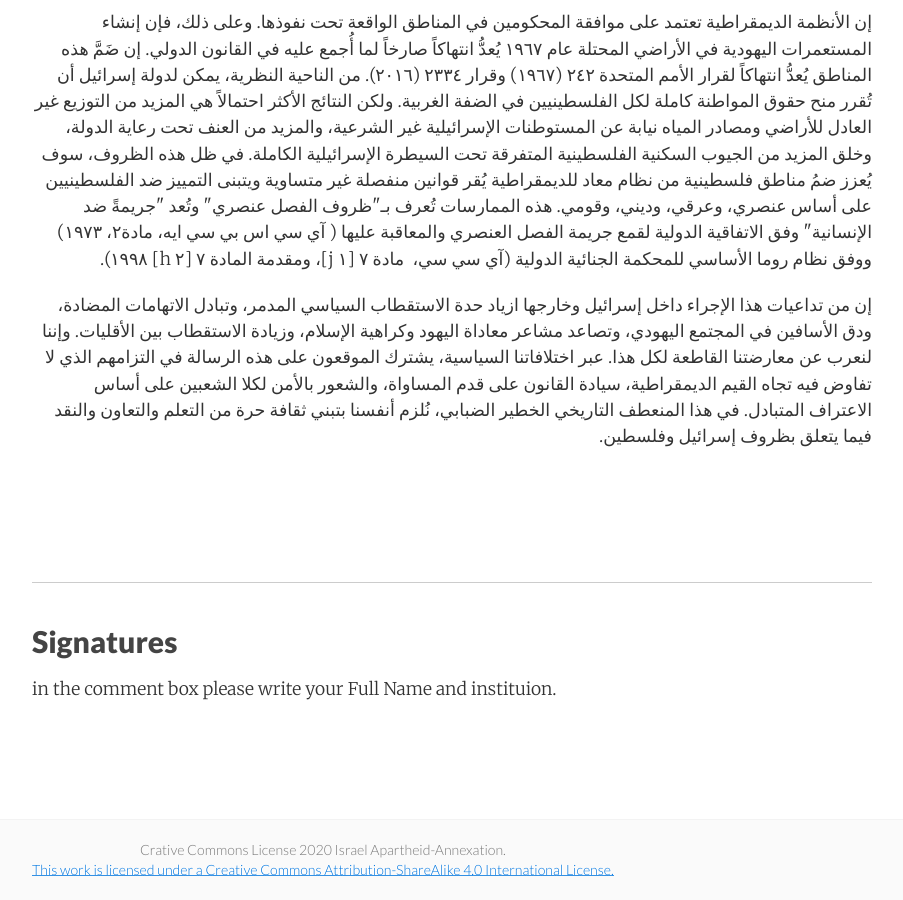
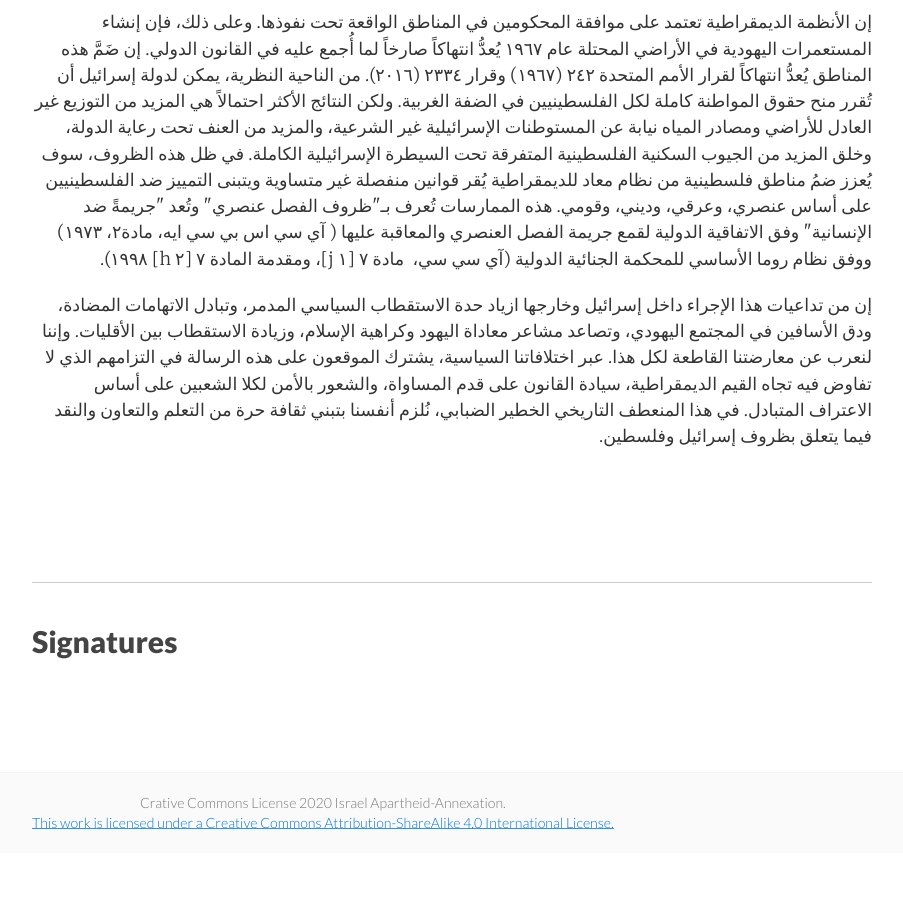
Before and after one commit to adamdjbrett/annexation.site, a Jekyll site: the page built from index.html, in a window 1280 px wide and 900 px high, scrolled down 2330 px. Shown: the whole window, without its empty margins (188-1091 px from the left). Built offline with Jekyll 4.4.1, drawn with Linux system fonts in a browser that asks for light colours; nearby versions of some CDN libraries; a script that is not in the unit is left out; the list of posts is cut into pages by our own code; comment, search, counter and statistics services are not loaded; after the commit the page ends 3183 px from its top, so only the background shows below that.

Commit message:
Update index.html
comments

```diff
--- a/index.html
+++ b/index.html
@@ -57,13 +57,5 @@ comments: true
 <br />
 <hr />
 <h2 name="signatures">Signatures</h2>
-<p>in the comment box please write your Full Name and instituion. </p>
-<div id="hyvor-talk-view"></div>
-<script type="text/javascript">
-    var HYVOR_TALK_WEBSITE = 864; // DO NOT CHANGE THIS
-    var HYVOR_TALK_CONFIG = {
-        url: '{{ page.url | absolute_url }}',
-        id: '{{page.id}}'
-    };
-</script>
-<script async type="text/javascript" src="//talk.hyvor.com/web-api/embed"></script>
+<script defer src="https://cdn.commento.io/js/commento.js"></script>
+<div id="commento"></div>
```
